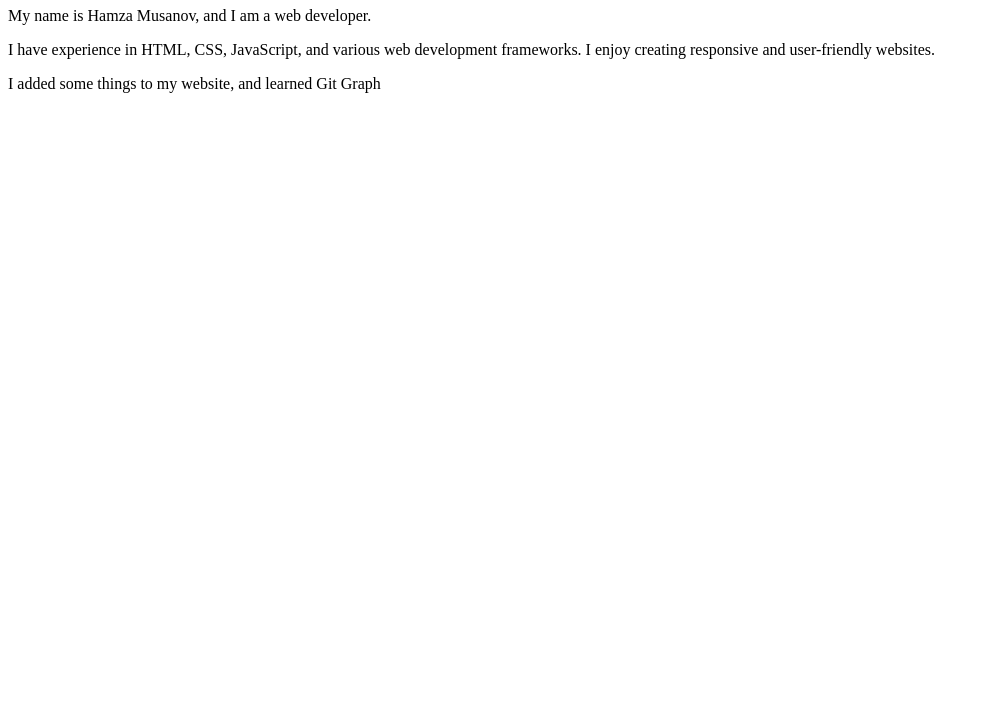
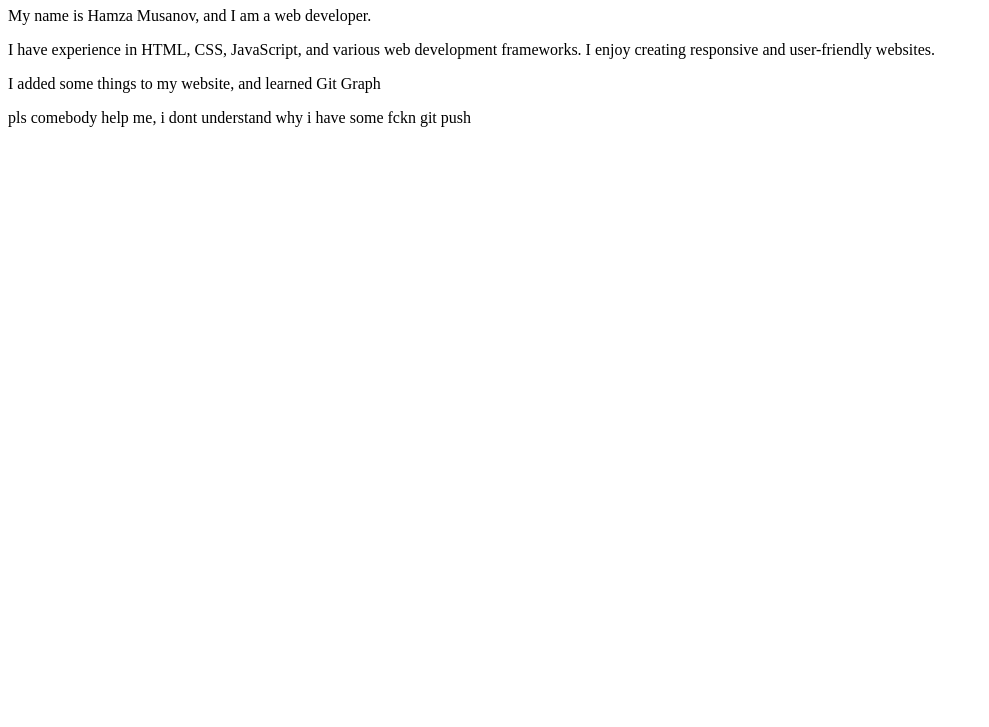
Before and after one commit to HamzikTzy/Bolashaq-maman, a plain HTML site: page index.html in a window 1280 px wide. Shown: the part 73-800 px from the top of the page, without its empty margins (0-989 px from the left). Drawn offline with Linux system fonts and the light colour scheme.

Commit message:
staged chandes

```diff
--- a/index.html
+++ b/index.html
@@ -10,5 +10,7 @@
     <p>My name is Hamza Musanov, and I am a web developer.</p>
     <p>I have experience in HTML, CSS, JavaScript, and various web development frameworks. I enjoy creating responsive and user-friendly websites.</p>
     <p>I added some things to my website, and learned Git Graph</p>
+
+    <p>pls comebody help me, i dont understand why i have some fckn git push</p>
 </body>
 </html>
```
